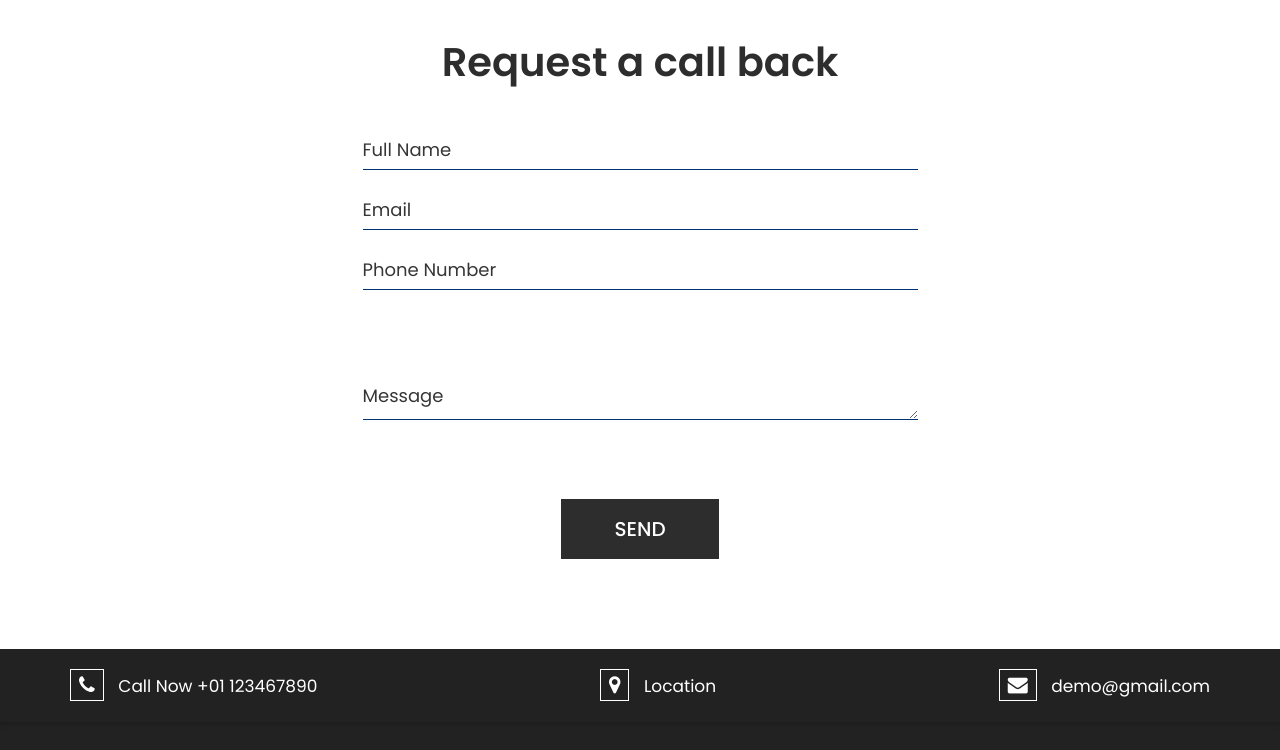
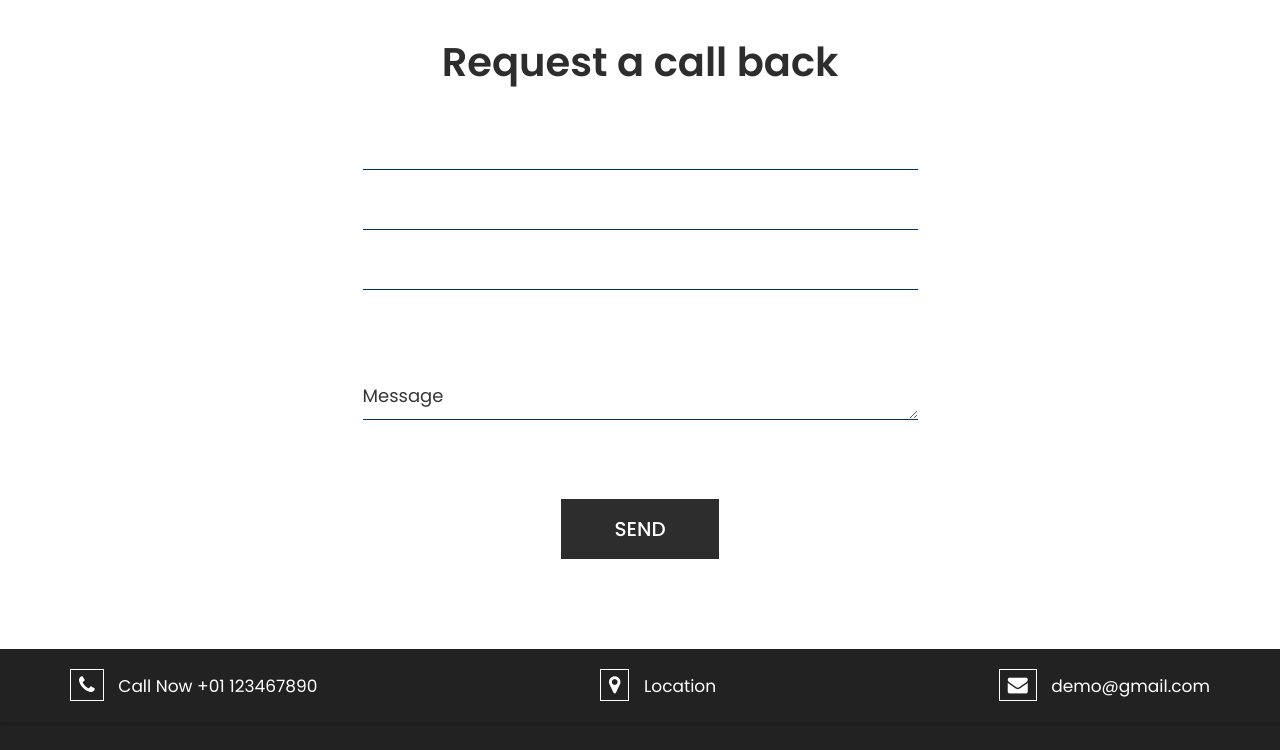
Before and after one commit to shoha070/sportshop, a plain HTML site: page index.html in a window 1280 px wide. Shown: the part 3280-4030 px from the top of the page. Drawn offline with nearby package versions, Linux system fonts and the light colour scheme; a web font is replaced by a local one.

Commit message:
Update index.html

```diff
--- a/index.html
+++ b/index.html
@@ -276,16 +276,16 @@
                   <form id="request" name = 'zakas' class="main_form" method="POST" netlify>
                      <div class="row">
                         <div class="col-md-12 ">
-                           <input class="contactus" placeholder="Full Name" type="type" >
+                           <input class="contactus" type="type" name="Ism">
                         </div>
                         <div class="col-md-12">
-                           <input class="contactus" placeholder="Email " type="type" name="Email ">
+                           <input class="contactus" type="type" name="Email ">
                         </div>
                         <div class="col-md-12">
-                           <input class="contactus" placeholder="Phone Number" type="type" name="Phone Number">
+                           <input class="contactus"  type="type" name="Tel Number">
                         </div>
                         <div class="col-md-12">
-                           <textarea class="textarea" placeholder="Message" type="type" Message="Name">Message</textarea>
+                           <textarea class="textarea" type="type" Message="Name">Message</textarea>
                         </div>
                         <div class="col-md-12">
                            <button class="send_btn">Send</button>
```
